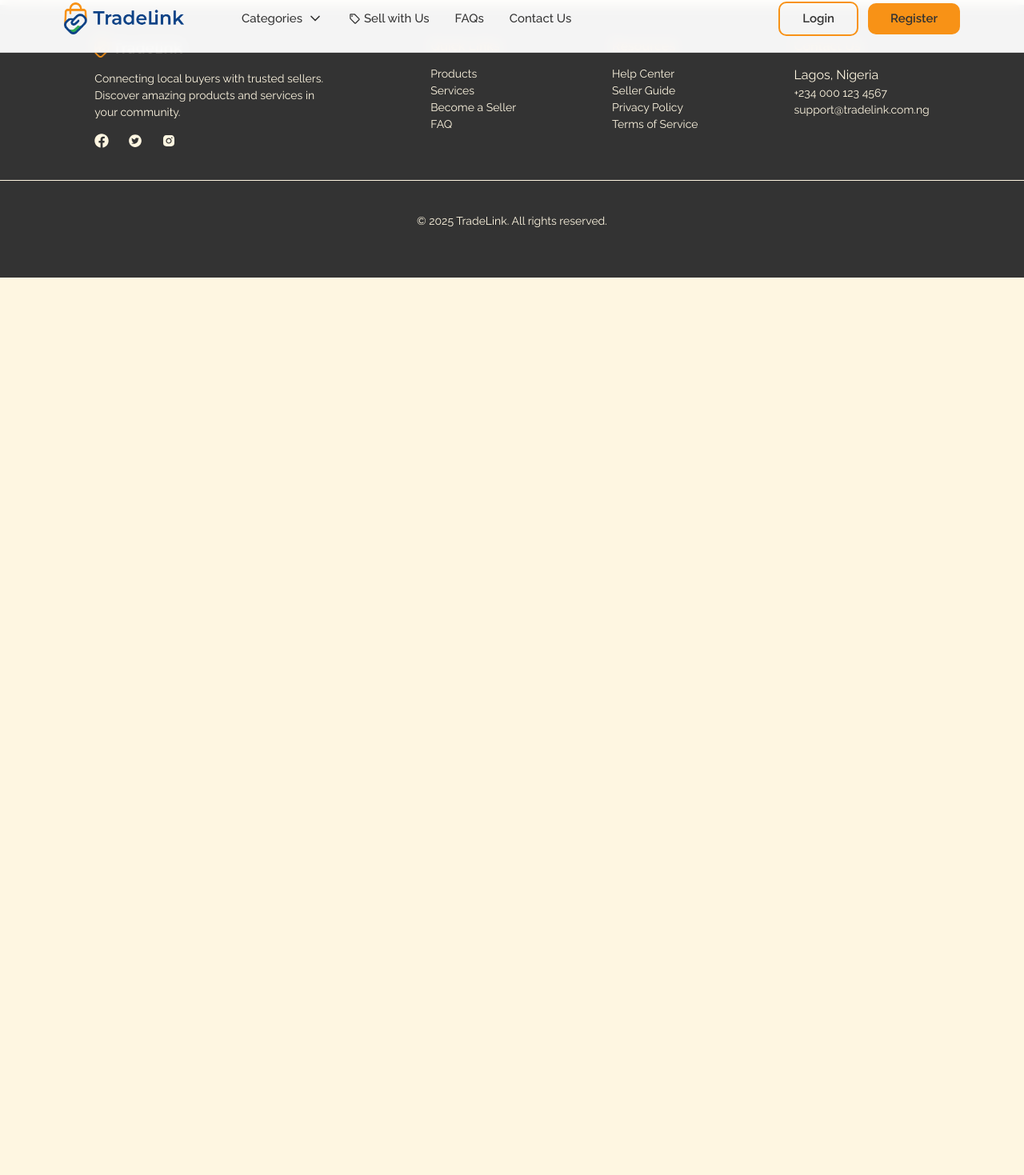
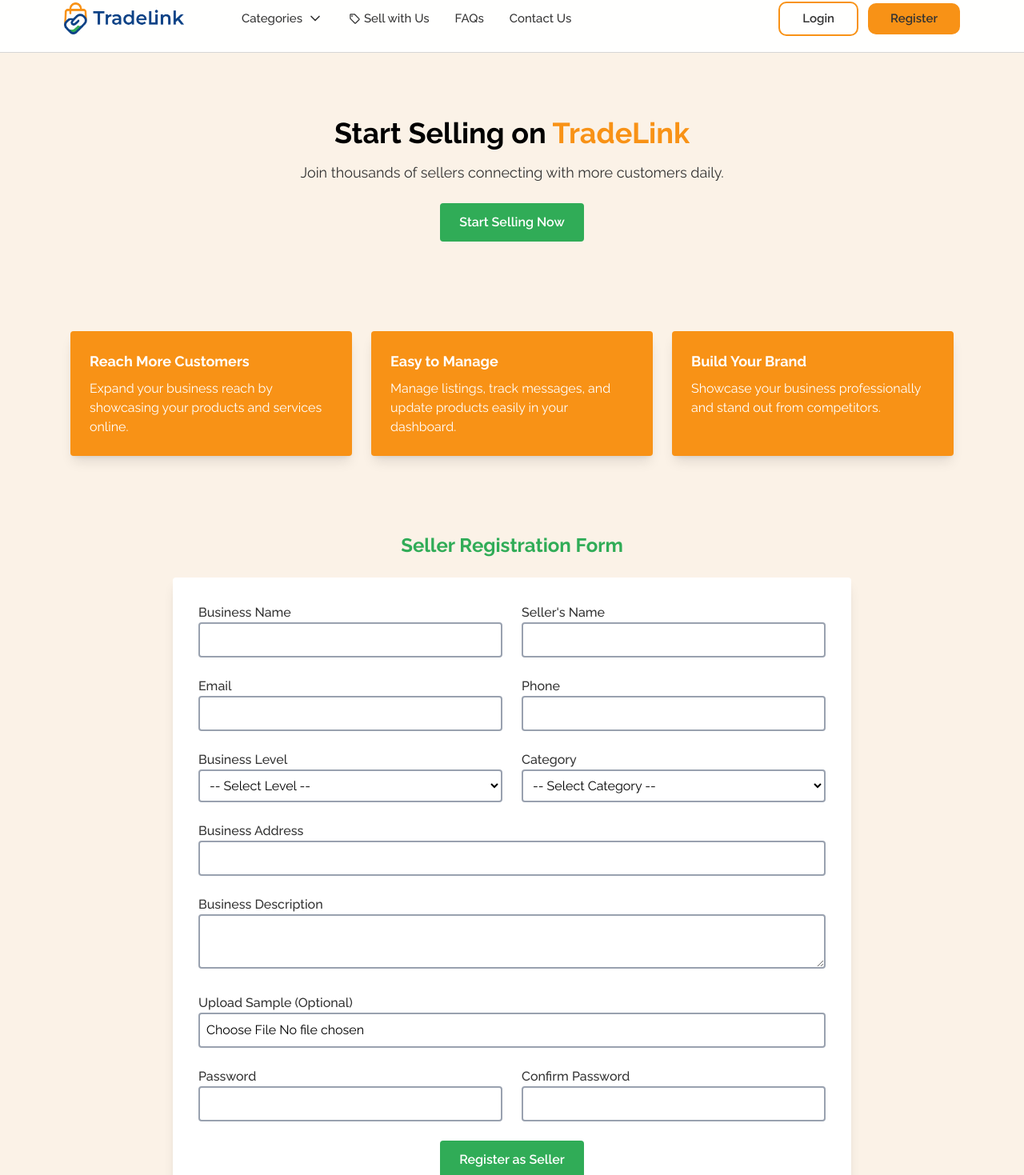
Before and after one commit to TradeLink1/Tradelink-dev, a React (Vite) app: page /SellWithUs in a window 1280 px wide. Shown: the part 18-1487 px from the top of the page at 80% size. Before the commit the page ends 800 px from the top, so only its background shows below. Built offline with nearby package versions, Linux system fonts and the light colour scheme.

Commit message:
Toyosi sell with us page

```diff
--- a/src/pages/SellWIthUs/SellWithUs.tsx
+++ b/src/pages/SellWIthUs/SellWithUs.tsx
@@ -1,7 +1,248 @@
+  import { useState } from "react";
+  import { useNavigate } from "react-router-dom";
+
 const SellWithUs = () => {
+const navigate = useNavigate()
+
+  const [formData, setFormData] = useState({
+    businessName: "",
+    ownerName: "",
+    email: "",
+    phone: "",
+    businessLevel: "",
+    category: "",
+    address: "",
+    description: "",
+    sampleImage: null as File | null,
+    password: "",
+    confirmPassword: "",
+  });
+
+  const [errors, setErrors] = useState<any>({});
+
+  const handleChange = (e: any) => {
+    const { name, value, files } = e.target;
+    setFormData({
+      ...formData,
+      [name]: files ? files[0] : value,
+    });
+  };
+
+  const validateForm = () => {
+    let newErrors: any = {};
+    if (!formData.businessName.trim())
+      newErrors.businessName = "Business name is required";
+    if (!formData.ownerName.trim())
+      newErrors.ownerName = "Owner name is required";
+    if (!formData.email.trim()) newErrors.email = "Email is required";
+    if (!formData.phone.trim()) newErrors.phone = "Phone is required";
+    if (!formData.businessLevel) newErrors.businessLevel = "Select a business level";
+    if (!formData.category) newErrors.category = "Select a category";
+    if (!formData.password.trim()) newErrors.password = "Password is required";
+    if (formData.password !== formData.confirmPassword)
+      newErrors.confirmPassword = "Passwords do not match";
+
+    setErrors(newErrors);
+    return Object.keys(newErrors).length === 0;
+  };
+
+  const handleSubmit = (e: any) => {
+    e.preventDefault();
+    if (validateForm()) {
+      console.log("Seller Registration Data:", formData);
+      alert("Seller registered successfully!");
+
+      navigate ('/login')
+    }
+  };
+
   return (
-    <div>
-      <h1 className="text-black ">Sell with us</h1>
+    <div className="bg-[#fbf2e7] min-h-screen pt-25">
+      {/* HERO SECTION */}
+      <section className="bg-[#fb2e7] text- py-16 text-center">
+        <h1 className="text-4xl font-bold mb-4">Start Selling on <span className="text-[#f89216]"> TradeLink </span></h1>
+        <p className="mb-6 text-lg text-[#333333]">
+          Join thousands of sellers connecting with more customers daily.
+        </p>
+        <a href="#register-form">
+          <button className="bg-[#30ac57] text-white px-6 py-3 rounded font-semibold hover:bg-[#e78110]">
+            Start Selling Now
+          </button>
+        </a>
+      </section>
+
+      {/* BENEFITS SECTION */}
+      <section className="py-12 px-6 grid md:grid-cols-3 gap-6 max-w-6xl mx-auto">
+        <div className="bg-[#f89216] shadow-lg p-6 rounded">
+          <h3 className="font-bold text-lg mb-2 text-white">Reach More Customers</h3>
+          <p className="text-white">Expand your business reach by showcasing your products and services online.</p>
+        </div>
+        <div className="bg-[#f89216] shadow-lg  text-white p-6 rounded">
+          <h3 className="font-bold text-lg mb-2">Easy to Manage</h3>
+          <p>Manage listings, track messages, and update products easily in your dashboard.</p>
+        </div>
+        <div className="bg-[#f89216] text-white shadow-lg p-6 rounded ">
+          <h3 className="font-bold text-lg mb-2">Build Your Brand</h3>
+          <p>Showcase your business professionally and stand out from competitors.</p>
+        </div>
+      </section>
+
+      {/* REGISTRATION FORM */}
+      <section id="register-form" className="py-12 px-6 max-w-4xl mx-auto">
+        <h2 className="text-2xl font-bold mb-6 text-center text-[#30ac57]">
+          Seller Registration Form
+        </h2>
+        <form onSubmit={handleSubmit} className="bg-white p-8 shadow-lg rounded grid md:grid-cols-2 gap-6">
+          {/* Business Name */}
+          <div>
+            <label className="block font-medium text-[#333333] ">Business Name</label>
+            <input
+              type="text"
+              name="businessName"
+              className="border-2 border-gray-400  p-2 w-full rounded outline-0"
+              onChange={handleChange}
+
+            />
+            {errors.businessName && <p className="text-red-500">{errors.businessName}</p>}
+          </div>
+
+          {/* Owner Name */}
+          <div>
+            <label className="block font-medium text-[#333333]">Seller's Name</label>
+            <input
+              type="text"
+              name="ownerName"
+              className="border-2 border-gray-400 p-2 w-full rounded outline-0"
+              onChange={handleChange}
+            />
+            {errors.ownerName && <p className="text-red-500">{errors.ownerName}</p>}
+          </div>
+
+          {/* Email */}
+          <div>
+            <label className="block font-medium text-[#333333]">Email</label>
+            <input
+              type="email"
+              name="email"
+              className="border-2 border-gray-400 p-2 w-full rounded outline-0"
+              onChange={handleChange}
+            />
+            {errors.email && <p className="text-red-500">{errors.email}</p>}
+          </div>
+
+          {/* Phone */}
+          <div>
+            <label className="block font-medium text-[#333333]">Phone</label>
+            <input
+              type="tel"
+              name="phone"
+              className="border-2 border-gray-400 p-2 w-full rounded outline-0"
+              onChange={handleChange}
+            />
+            {errors.phone && <p className="text-red-500">{errors.phone}</p>}
+          </div>
+
+          {/* Business Level */}
+          <div>
+            <label className="block font-medium text-[#333333]">Business Level</label>
+            <select
+              name="businessLevel"
+              className="border-2 border-gray-400 p-2 w-full rounded outline-0"
+              onChange={handleChange}
+            >
+              <option value="">-- Select Level --</option>
+              <option value="individual">Individual Seller</option>
+              <option value="small">Small Business</option>
+              <option value="enterprise">Large Enterprise</option>
+            </select>
+            {errors.businessLevel && <p className="text-red-500">{errors.businessLevel}</p>}
+          </div>
+
+          {/* Category */}
+          <div>
+            <label className="block font-medium text-[#333333]">Category</label>
+            <select
+              name="category"
+              className="border-2 border-gray-400 p-2 w-full rounded outline-0"
+              onChange={handleChange}
+            >
+              <option value="">-- Select Category --</option>
+              <option value="products">Products</option>
+              <option value="services">Services</option>
+            </select>
+            {errors.category && <p className="text-red-500">{errors.category}</p>}
+          </div>
+
+          {/* Address */}
+          <div className="md:col-span-2">
+            <label className="block font-medium text-[#333333]">Business Address</label>
+            <input
+              type="text"
+              name="address"
+              className="border-2 border-gray-400 p-2 w-full rounded outline-0"
+              onChange={handleChange}
+            />
+          </div>
+
+
+
+          {/* Description */}
+          <div className="md:col-span-2">
+            <label className="block font-medium text-[#333333]">Business Description</label>
+            <textarea
+              name="description"
+              className="border-2 border-gray-400 p-2 w-full rounded outline-0"
+              onChange={handleChange}
+            ></textarea>
+          </div>
+
+          {/* Upload Sample */}
+          <div className="md:col-span-2">
+            <label className="block font-medium text-[#333333]">Upload Sample (Optional)</label>
+            <input
+              type="file"
+              name="sampleImage"
+              accept="image/*"
+              className="border-2 border-gray-400 p-2 w-full rounded outline-0"
+              onChange={handleChange}
+            />
+          </div>
+
+          {/* Password */}
+          <div>
+            <label className="block font-medium text-[#333333]">Password</label>
+            <input
+              type="password"
+              name="password"
+              className="border-2 border-gray-400 p-2 w-full rounded outline-0"
+
+              onChange={handleChange}
+            />
+            {errors.password && <p className="text-red-500">{errors.password}</p>}
+          </div>
+
+          {/* Confirm Password */}
+          <div>
+            <label className="block font-medium text-[#333333]">Confirm Password</label>
+            <input
+              type="password"
+              name="confirmPassword"
+              className="border-2 border-gray-400 p-2 w-full rounded outline-0"
+              onChange={handleChange}
+            />
+            {errors.confirmPassword && (
+              <p className="text-red-500">{errors.confirmPassword}</p>
+            )}
+          </div>
+
+          {/* Submit */}
+          <div className="md:col-span-2 text-center">
+            <button type="submit" className="bg-[#30ac57] text-white px-6 py-3 rounded font-semibold hover:bg-green-600">
+              Register as Seller
+            </button>
+          </div>
+        </form>
+      </section>
     </div>
   );
 };
```
